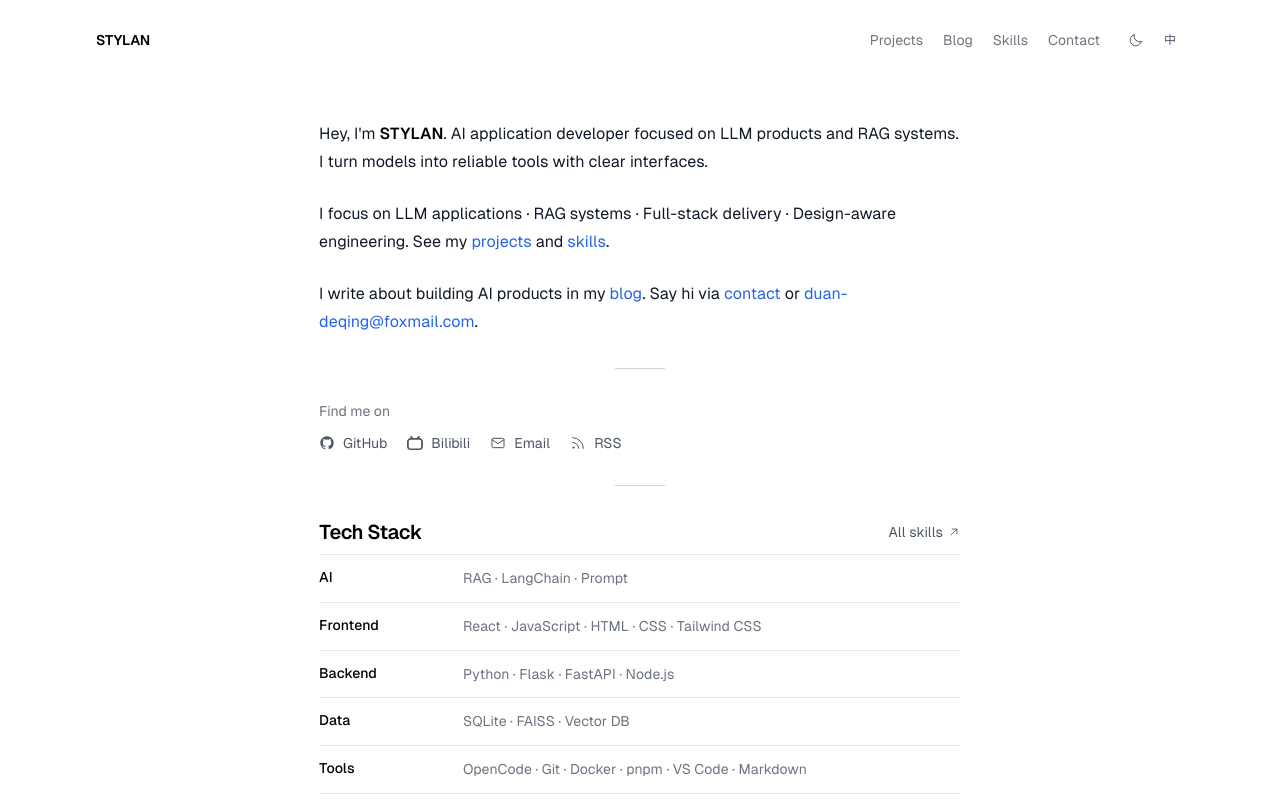
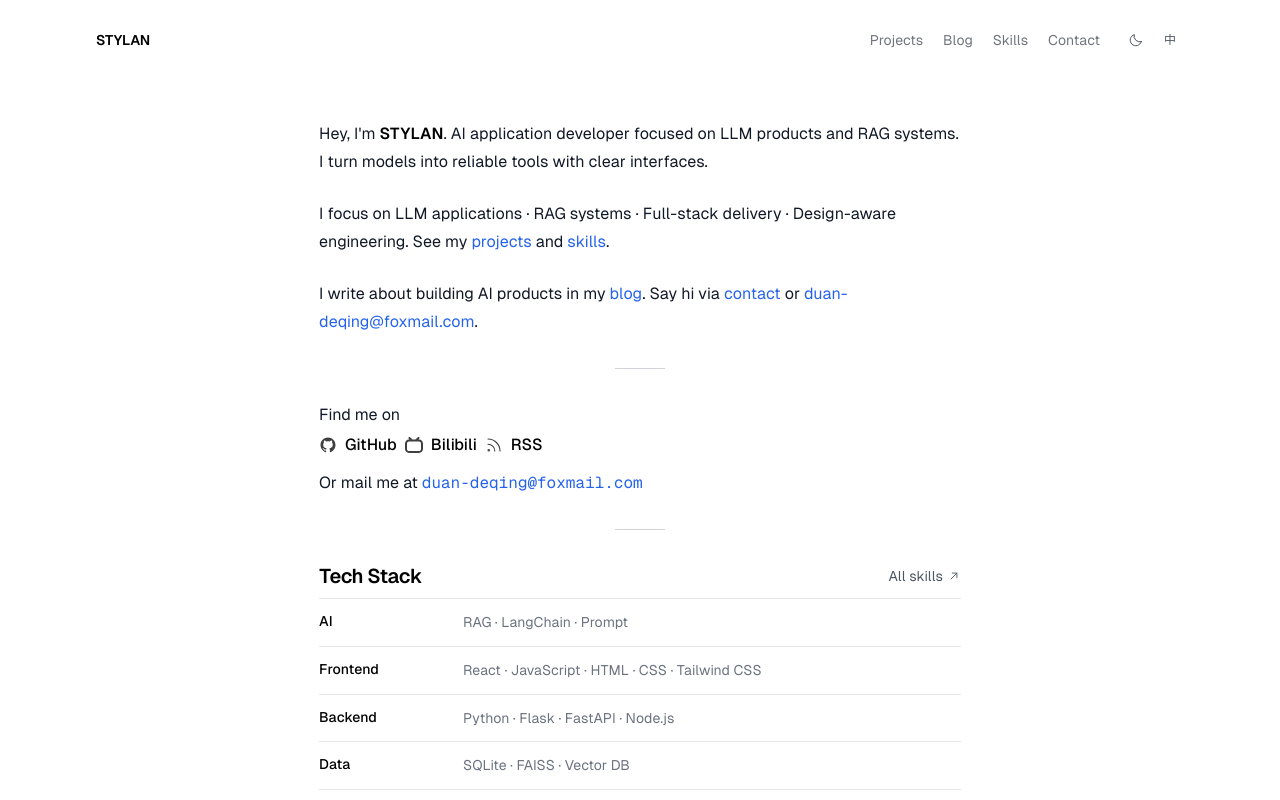
Before and after one commit to duan-deqing/duan-deqing.github.io, a React (Vite) app: page / in a window 1280 px wide. Shown: the top 800 px of the page. Built offline with nearby package versions, Linux system fonts and the light colour scheme.

Commit message:
style: Find me on 对齐 antfu 式正文链接

```diff
--- a/src/pages/HomePage.jsx
+++ b/src/pages/HomePage.jsx
@@ -7,7 +7,6 @@ import {
   ArrowUpRightIcon,
   BilibiliIcon,
   GitHubIcon,
-  MailIcon,
   RssIcon,
 } from '../components/site/icons'
 
@@ -15,9 +14,9 @@ function SocialLink({ href, label, Icon }) {
   return (
     <SiteLink
       href={href}
-      className="inline-flex items-center gap-2 text-sm text-muted-strong transition-colors hover:text-ink"
+      className="inline-flex items-center gap-2 text-base font-medium text-heading transition-colors hover:border-b hover:border-current"
     >
-      <Icon />
+      <Icon size={18} className="opacity-75" />
       {label}
     </SiteLink>
   )
@@ -94,10 +93,10 @@ export default function HomePage() {
         <hr className="home-divider" />
 
         <div>
-          <p className="mb-3 text-sm text-muted">
+          <p className="text-base leading-[1.75]">
             {t({ en: 'Find me on', zh: '在这些地方找到我' })}
           </p>
-          <div className="flex flex-wrap gap-x-5 gap-y-2">
+          <div className="mt-1 flex flex-wrap gap-2">
             {socials.map((social) => (
               <SocialLink
                 key={social.platform}
@@ -106,9 +105,19 @@ export default function HomePage() {
                 Icon={social.platform.toLowerCase().includes('github') ? GitHubIcon : BilibiliIcon}
               />
             ))}
-            {email ? <SocialLink href={`mailto:${email}`} label="Email" Icon={MailIcon} /> : null}
             <SocialLink href="/rss.xml" label="RSS" Icon={RssIcon} />
           </div>
+          {email ? (
+            <p className="mt-3 text-base leading-[1.75]">
+              {t({ en: 'Or mail me at', zh: '或发邮件至' })}{' '}
+              <SiteLink
+                href={`mailto:${email}`}
+                className="font-mono text-accent underline-offset-4 hover:underline"
+              >
+                {email}
+              </SiteLink>
+            </p>
+          ) : null}
         </div>
 
         <hr className="home-divider" />
```
Also changed, not shown: 2 other files (tests, documents, lock files or other folders).
